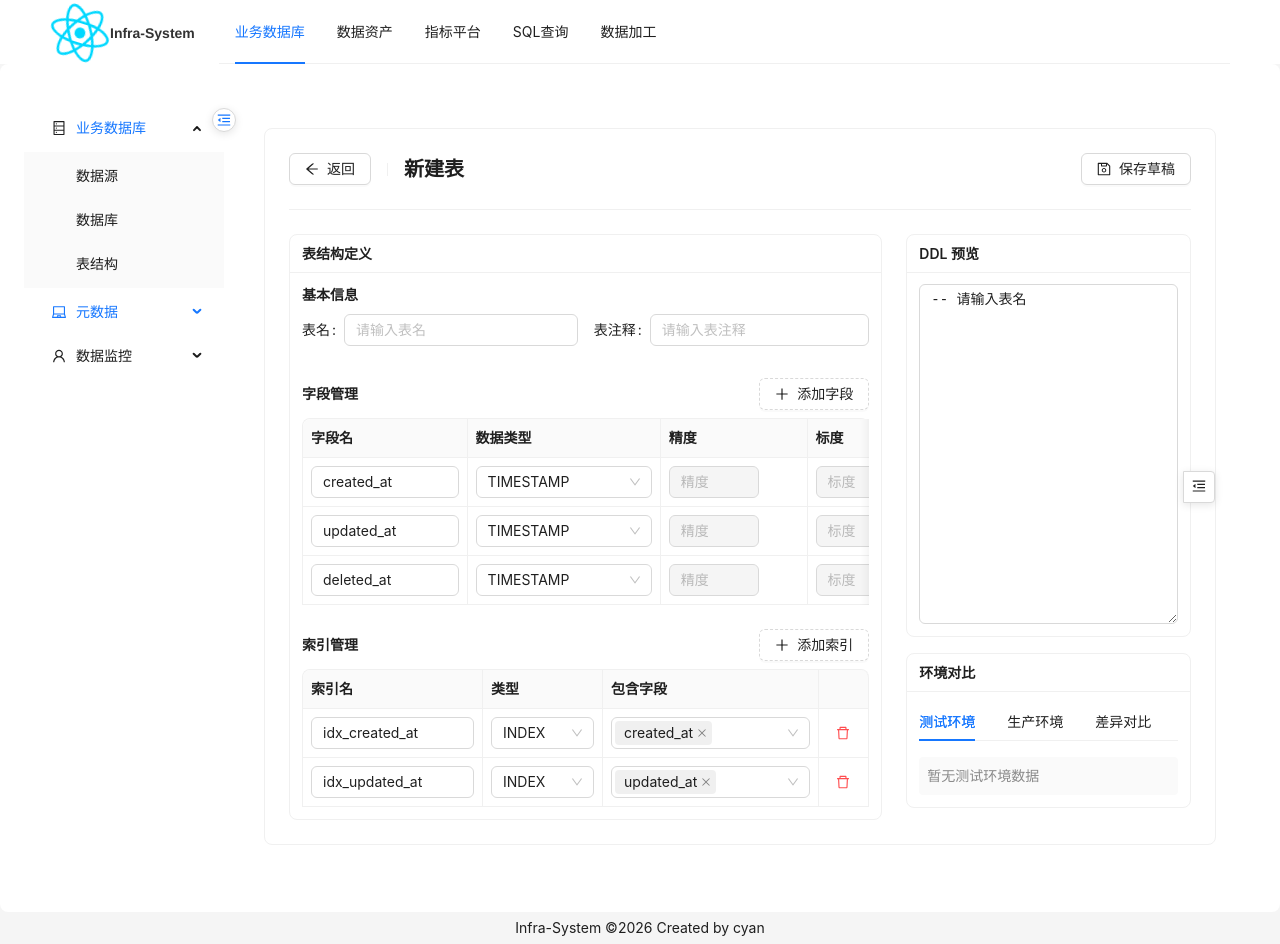
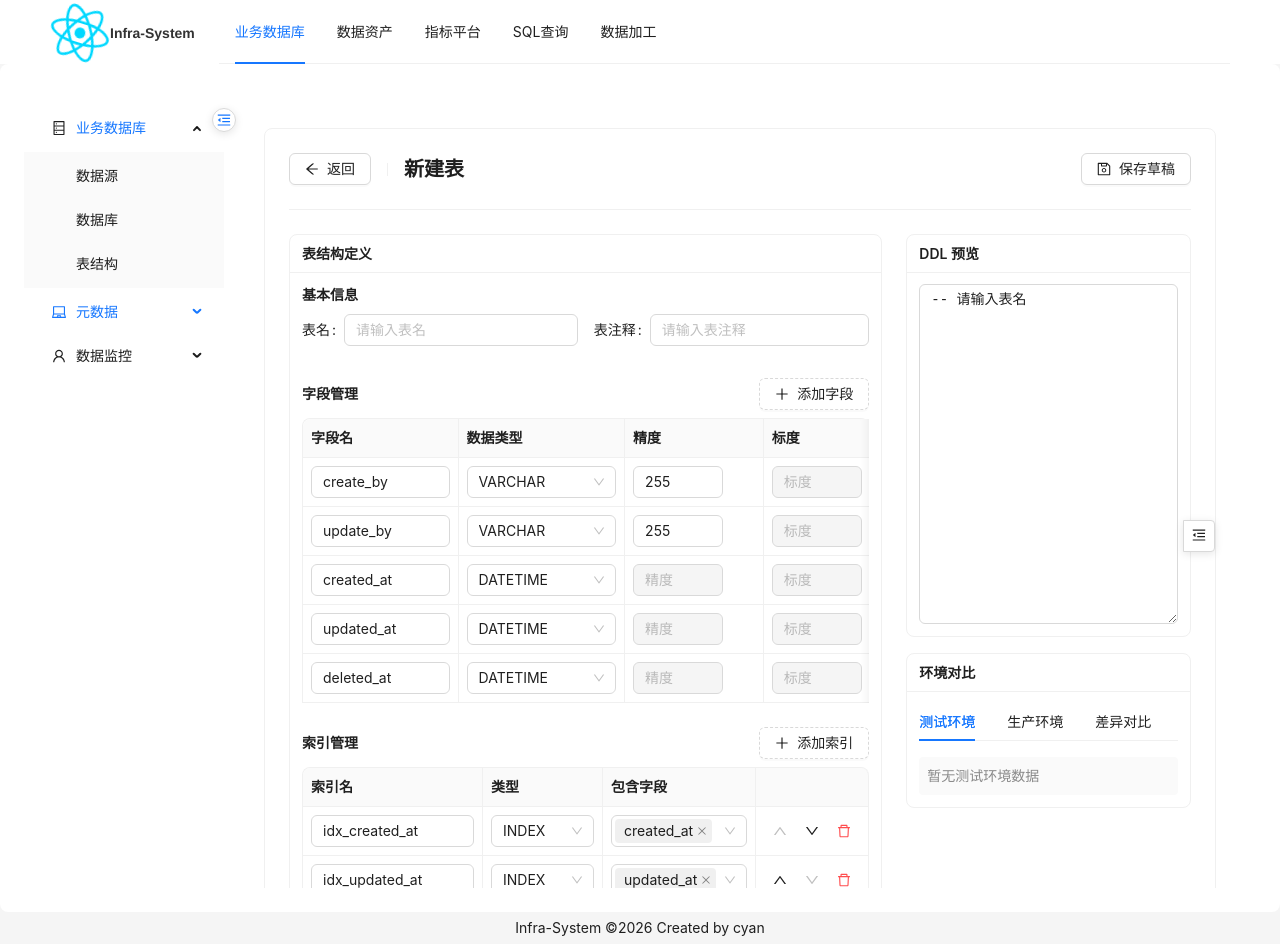
Before and after one commit to cyan-daimao/cyan-dataman-web, a React (Vite) app: page /business-ds/table-schema/edit in a window 1280 px wide. Built offline with nearby package versions, Linux system fonts and the light colour scheme; sample sign-in values are in the browser's storage.

Commit message:
feat(主题管理): 增加业务表管理

```diff
--- a/src/pages/metadata/business_db/table_schema/TableSchemaEdit.tsx
+++ b/src/pages/metadata/business_db/table_schema/TableSchemaEdit.tsx
@@ -19,7 +19,7 @@ import {
     Tabs,
     Typography
 } from 'antd';
-import {ArrowLeftOutlined, CloudSyncOutlined, DeleteOutlined, PlusOutlined, SaveOutlined, MenuFoldOutlined, MenuUnfoldOutlined} from '@ant-design/icons';
+import {ArrowLeftOutlined, CloudSyncOutlined, DeleteOutlined, PlusOutlined, SaveOutlined, MenuFoldOutlined, MenuUnfoldOutlined, UpOutlined, DownOutlined} from '@ant-design/icons';
 import {Column, Index, IndexType, MysqlType, tableApi, TableSchemaCmd} from '@/api/DSApi';
 import {useNavigate, useSearchParams} from 'react-router-dom';
 import {ColumnType} from 'antd/es/table';
@@ -71,8 +71,25 @@ const supportsUnsigned = (type: string): boolean => {
 const createDefaultTimeColumns = (): EditableColumn[] => [
     {
         _id: generateId(),
+        name: 'create_by',
+        type: 'VARCHAR',
+        precision: 255,
+        comment: '创建人',
+        nullable: false,
+        defaultValue: '',
+    },{
+        _id: generateId(),
+        name: 'update_by',
+        type: 'VARCHAR',
+        precision: 255,
+        comment: '更新人',
+        nullable: false,
+        defaultValue: '',
+    },
+    {
+        _id: generateId(),
         name: 'created_at',
-        type: 'TIMESTAMP',
+        type: 'DATETIME',
         comment: '创建时间',
         nullable: false,
         defaultValue: 'CURRENT_TIMESTAMP',
@@ -80,7 +97,7 @@ const createDefaultTimeColumns = (): EditableColumn[] => [
     {
         _id: generateId(),
         name: 'updated_at',
-        type: 'TIMESTAMP',
+        type: 'DATETIME',
         comment: '更新时间',
         nullable: false,
         defaultValue: 'CURRENT_TIMESTAMP',
@@ -88,7 +105,7 @@ const createDefaultTimeColumns = (): EditableColumn[] => [
     {
         _id: generateId(),
         name: 'deleted_at',
-        type: 'TIMESTAMP',
+        type: 'DATETIME',
         comment: '删除时间',
         nullable: true,
     },
@@ -111,14 +128,10 @@ const createDefaultTimeIndexes = (): EditableIndex[] => [
 ];
 
 // 带有临时 ID 的字段（用于前端编辑）
-interface EditableColumn extends Column {
-    _id: string;
-}
+type EditableColumn = Column & { _id: string };
 
 // 带有临时 ID 的索引
-interface EditableIndex extends Index {
-    _id: string;
-}
+type EditableIndex = Index & { _id: string };
 
 const TableSchemaEdit: React.FC = () => {
     const navigate = useNavigate();
@@ -301,19 +314,31 @@ const TableSchemaEdit: React.FC = () => {
         }
     };
 
-    // 添加字段
+    // 添加字段（在 created_at 上方插入）
     const handleAddColumn = () => {
-        setColumns([
-            ...columns,
-            {
+        const newColumn: EditableColumn = {
             _id: generateId(),
             name: '',
             type: 'VARCHAR',
             comment: '',
-                nullable: true,
+            nullable: false,
             autoIncrement: false,
+        };
+
+        // 找到 created_at 字段的索引
+        const createdAtIndex = columns.findIndex(
+            col => col.name.toLowerCase() === 'created_at'
+        );
+
+        if (createdAtIndex === -1) {
+            // 如果没有 created_at，添加到列表开头
+            setColumns([newColumn, ...columns]);
+        } else {
+            // 在 created_at 上方插入
+            const newColumns = [...columns];
+            newColumns.splice(createdAtIndex, 0, newColumn);
+            setColumns(newColumns);
         }
-        ]);
     };
 
     // 更新字段
@@ -326,6 +351,30 @@ const TableSchemaEdit: React.FC = () => {
     // 删除字段
     const handleDeleteColumn = (id: string) => {
         setColumns(columns.filter(col => col._id !== id));
+    };
+
+    // 上移字段
+    const handleMoveColumnUp = (index: number) => {
+        if (index === 0) return;
+        const newColumns = [...columns];
+        [newColumns[index - 1], newColumns[index]] = [newColumns[index], newColumns[index - 1]];
+        setColumns(newColumns);
+    };
+
+    // 下移字段
+    const handleMoveColumnDown = (index: number) => {
+        if (index === columns.length - 1) return;
+        const newColumns = [...columns];
+        [newColumns[index], newColumns[index + 1]] = [newColumns[index + 1], newColumns[index]];
+        setColumns(newColumns);
+    };
+
+    // 判断字段是否在主键索引中
+    const isPrimaryKeyField = (fieldName: string): boolean => {
+        return indexes.some(idx =>
+            idx.indexType.toUpperCase() === 'PRIMARY' &&
+            idx.fieldNames.some(f => f.toLowerCase() === fieldName.toLowerCase())
+        );
     };
 
     // 添加索引
@@ -343,14 +392,64 @@ const TableSchemaEdit: React.FC = () => {
 
     // 更新索引
     const handleUpdateIndex = (id: string, field: keyof EditableIndex, value: unknown) => {
-        setIndexes(indexes.map(idx =>
+        const newIndexes = indexes.map(idx =>
             idx._id === id ? {...idx, [field]: value} : idx
-        ));
+        );
+        setIndexes(newIndexes);
+
+        // 当索引更新时，检查并清理非主键字段的自增属性
+        const primaryKeyFields = new Set(
+            newIndexes
+                .filter(idx => idx.indexType.toUpperCase() === 'PRIMARY')
+                .flatMap(idx => idx.fieldNames.map(f => f.toLowerCase()))
+        );
+
+        setColumns(prevColumns =>
+            prevColumns.map(col => {
+                if (col.autoIncrement && !primaryKeyFields.has(col.name.toLowerCase())) {
+                    return {...col, autoIncrement: false};
+                }
+                return col;
+            })
+        );
     };
 
     // 删除索引
     const handleDeleteIndex = (id: string) => {
-        setIndexes(indexes.filter(idx => idx._id !== id));
+        const newIndexes = indexes.filter(idx => idx._id !== id);
+        setIndexes(newIndexes);
+
+        // 当索引删除时，检查并清理非主键字段的自增属性
+        const primaryKeyFields = new Set(
+            newIndexes
+                .filter(idx => idx.indexType.toUpperCase() === 'PRIMARY')
+                .flatMap(idx => idx.fieldNames.map(f => f.toLowerCase()))
+        );
+
+        setColumns(prevColumns =>
+            prevColumns.map(col => {
+                if (col.autoIncrement && !primaryKeyFields.has(col.name.toLowerCase())) {
+                    return {...col, autoIncrement: false};
+                }
+                return col;
+            })
+        );
+    };
+
+    // 上移索引
+    const handleMoveIndexUp = (index: number) => {
+        if (index === 0) return;
+        const newIndexes = [...indexes];
+        [newIndexes[index - 1], newIndexes[index]] = [newIndexes[index], newIndexes[index - 1]];
+        setIndexes(newIndexes);
+    };
+
+    // 下移索引
+    const handleMoveIndexDown = (index: number) => {
+        if (index === indexes.length - 1) return;
+        const newIndexes = [...indexes];
+        [newIndexes[index], newIndexes[index + 1]] = [newIndexes[index + 1], newIndexes[index]];
+        setIndexes(newIndexes);
     };
 
     // 保存草稿
@@ -529,13 +628,18 @@ const TableSchemaEdit: React.FC = () => {
             dataIndex: 'autoIncrement',
             key: 'autoIncrement',
             width: 50,
-            render: (value: boolean, record: EditableColumn) => (
+            render: (value: boolean, record: EditableColumn) => {
+                const isPrimaryKey = isPrimaryKeyField(record.name);
+                return (
                     <Switch
                         size="small"
                         checked={value}
                         onChange={v => handleUpdateColumn(record._id, 'autoIncrement', v)}
+                        disabled={!isPrimaryKey}
+                        title={!isPrimaryKey ? '只有主键字段才能设置自增' : ''}
                     />
-            ),
+                );
+            },
         },
         {
             title: '默认值',
@@ -566,14 +670,31 @@ const TableSchemaEdit: React.FC = () => {
         {
             title: '',
             key: 'action',
-            width: 50,
-            render: (_: unknown, record: EditableColumn) => (
+            width: 100,
+            render: (_: unknown, record: EditableColumn, index: number) => (
+                <Space size={0}>
+                    <Button
+                        type="text"
+                        icon={<UpOutlined/>}
+                        onClick={() => handleMoveColumnUp(index)}
+                        disabled={index === 0}
+                        title="上移"
+                    />
+                    <Button
+                        type="text"
+                        icon={<DownOutlined/>}
+                        onClick={() => handleMoveColumnDown(index)}
+                        disabled={index === columns.length - 1}
+                        title="下移"
+                    />
                     <Button
                         type="text"
                         danger
                         icon={<DeleteOutlined/>}
                         onClick={() => handleDeleteColumn(record._id)}
+                        title="删除"
                     />
+                </Space>
             ),
         },
     ];
@@ -631,14 +752,31 @@ const TableSchemaEdit: React.FC = () => {
         {
             title: '',
             key: 'action',
-            width: 50,
-            render: (_: unknown, record: EditableIndex) => (
+            width: 100,
+            render: (_: unknown, record: EditableIndex, index: number) => (
+                <Space size={0}>
+                    <Button
+                        type="text"
+                        icon={<UpOutlined/>}
+                        onClick={() => handleMoveIndexUp(index)}
+                        disabled={index === 0}
+                        title="上移"
+                    />
+                    <Button
+                        type="text"
+                        icon={<DownOutlined/>}
+                        onClick={() => handleMoveIndexDown(index)}
+                        disabled={index === indexes.length - 1}
+                        title="下移"
+                    />
                     <Button
                         type="text"
                         danger
                         icon={<DeleteOutlined/>}
                         onClick={() => handleDeleteIndex(record._id)}
+                        title="删除"
                     />
+                </Space>
             ),
         },
     ];
```
Lines whose indentation alone changed are shown as unchanged.
